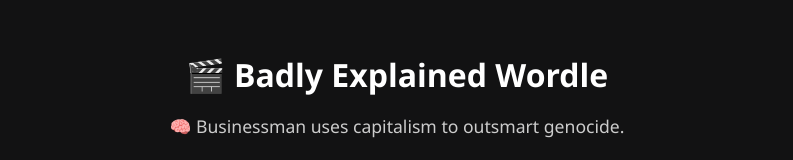
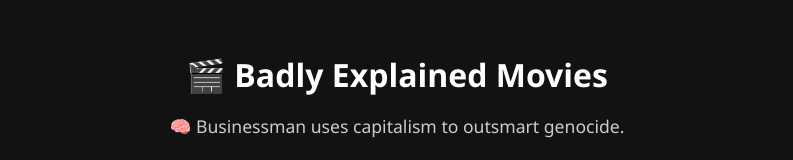
Before and after one commit to jayrez/MovIQ, a plain HTML site: page index.html in a window 1280 px wide. Shown: the top 160 px of the page, without its empty margins (243-1036 px from the left). Drawn offline with Linux system fonts and the light colour scheme.

Commit message:
Updated filler Wordle Title

```diff
--- a/index.html
+++ b/index.html
@@ -4,12 +4,13 @@
 <head>
   <meta charset="UTF-8" />
   <meta name="viewport" content="width=device-width, initial-scale=1.0"/>
-  <title>Badly Explained Wordle</title>
+  <title>MovIQ - Badly Explained Movies</title>
   <link rel="stylesheet" href="style.css" />
+  <meta name="viewport" content="width=device-width, initial-scale=1.0">
 </head>
 <body>
   <div class="game-container">
-    <h1>🎬 Badly Explained Wordle</h1>
+    <h1>🎬 Badly Explained Movies</h1>
     <p id="prompt"></p>
 
     <div id="guess-grid" class="grid"></div>
```
